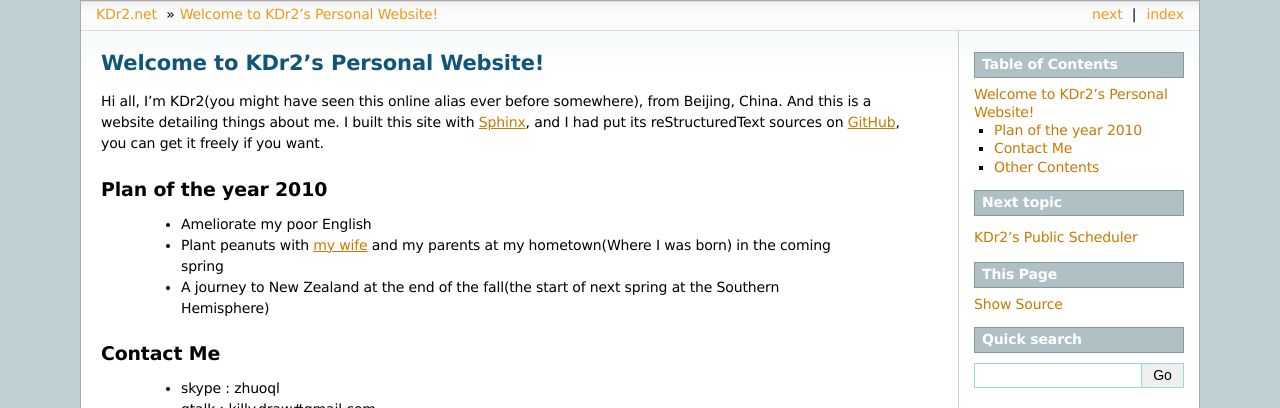
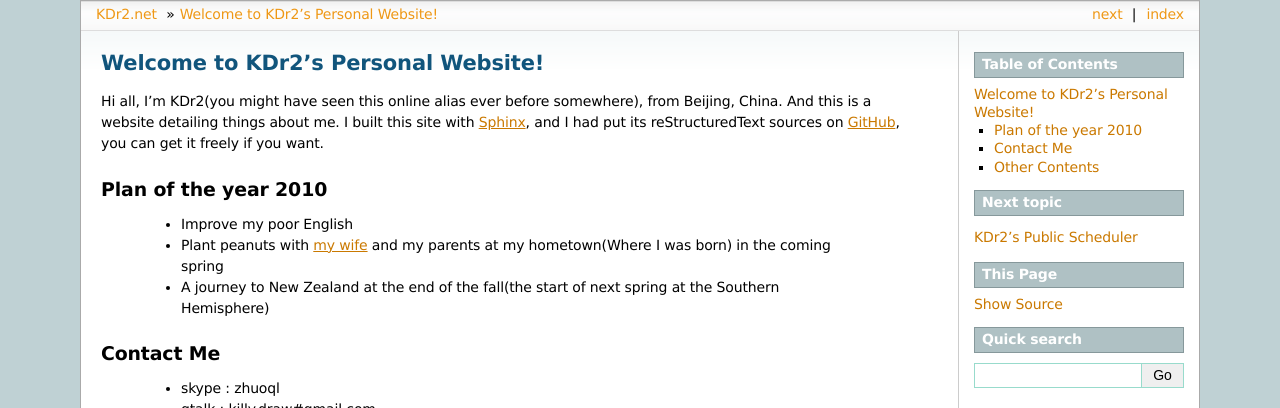
Before and after one commit to KDr2/kdr2.net, a Sphinx documentation site: the page built from source/index.rst, in a window 1280 px wide. Shown: the top 408 px of the page. Built offline with Sphinx 7.4.7, drawn with Linux system fonts in a browser that asks for light colours.

Commit message:
ameliorate -> improve

```diff
--- a/source/index.rst
+++ b/source/index.rst
@@ -15,7 +15,7 @@ get it freely if you want.
 Plan of the year 2010
 ~~~~~~~~~~~~~~~~~~~~~~
 
- - Ameliorate my poor English
+ - Improve my poor English
  - Plant peanuts with `my wife <http://miss-understood.net>`_ and my parents at
    my hometown(Where I was born) in the coming spring
  - A journey to New Zealand at the end of the fall(the start of next spring at
```
